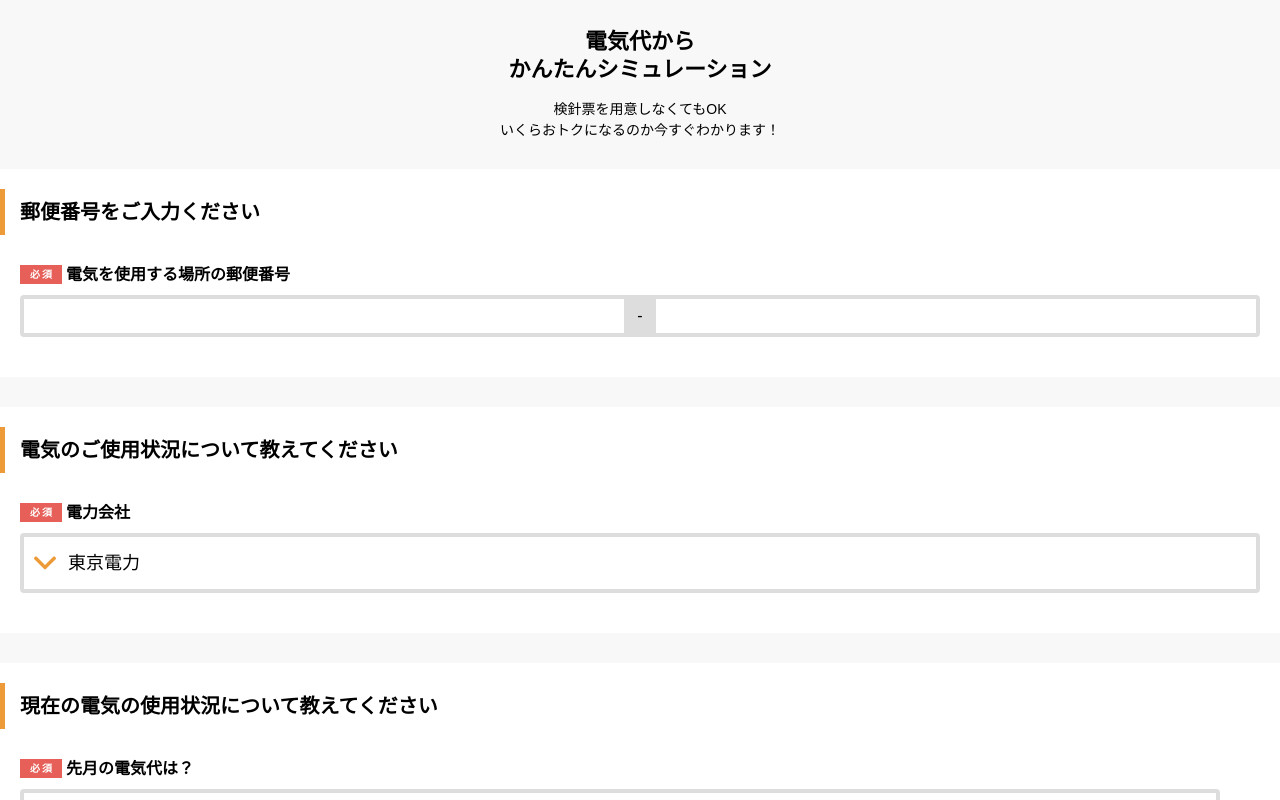
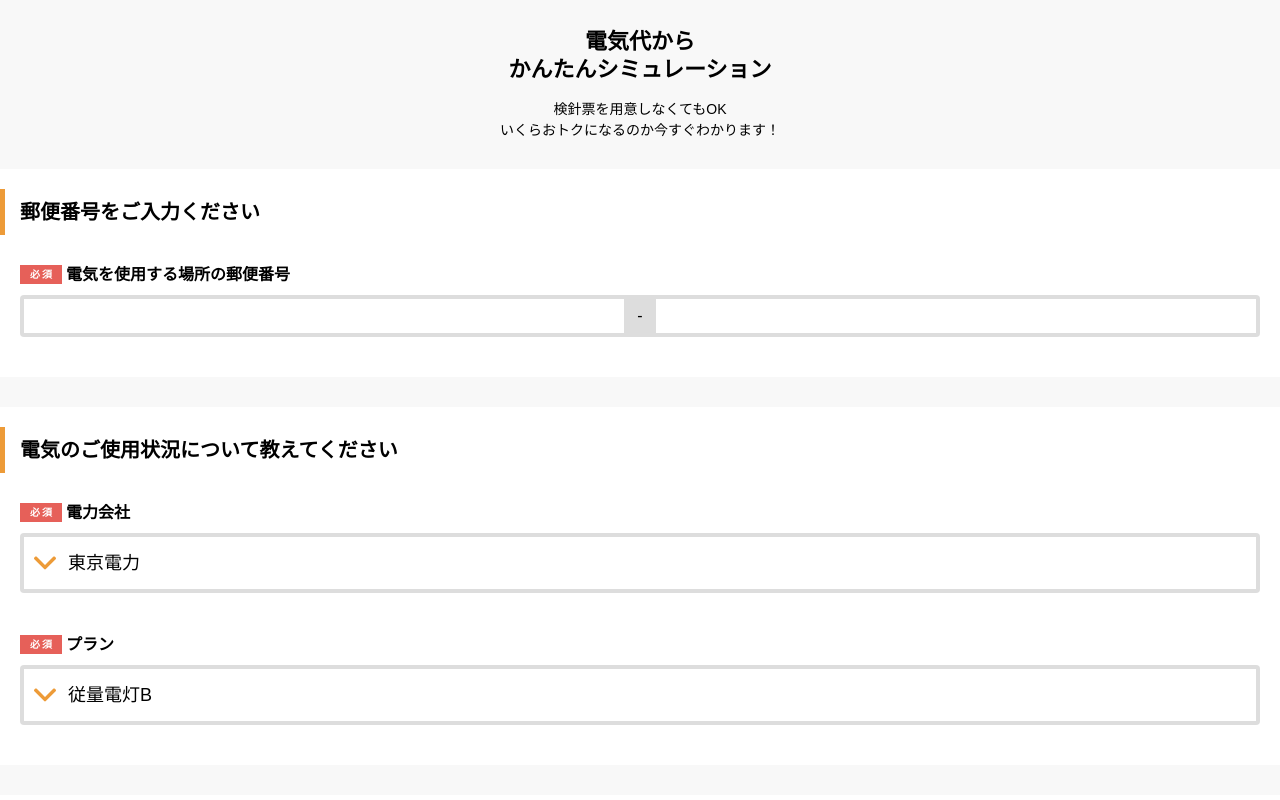
Before and after one commit to enechange/coding-challenge, a React (Create React App) app in the folder frontend_challenge_3/challenges/yuto-ono/: page / in a window 1280 px wide. Shown: the top 800 px of the page. Built offline with nearby package versions, Linux system fonts and the light colour scheme.

Commit message:
プラン選択

```diff
--- a/frontend_challenge_3/challenges/yuto-ono/src/App.tsx
+++ b/frontend_challenge_3/challenges/yuto-ono/src/App.tsx
@@ -12,6 +12,7 @@ type Inputs = {
   zip2: string
   area: string
   company: string
+  plan: string
 }
 
 const App: React.FC = () => {
--- /dev/null
+++ b/frontend_challenge_3/challenges/yuto-ono/src/components/PlanSelect.tsx
@@ -0,0 +1,41 @@
+import { useEffect, useLayoutEffect, useState } from "react"
+import { useFormContext, useWatch } from "react-hook-form"
+import Field from "../components/Field"
+import Label from "../components/Label"
+import Select from "../components/Select"
+import {
+  kansaiPlans,
+  tokyoPlans
+} from "../utilities/SelectOptions"
+
+const PlanSelect: React.FC = () => {
+  const { register, setValue, clearErrors } = useFormContext()
+  const area = (useWatch({ name: "area" }) ?? "") as string
+  const [plans, setPlans] = useState(tokyoPlans)
+
+  // エリアによってプランの選択肢を切り替え
+  useLayoutEffect(() => {
+    if ("関西電力エリア" === area) {
+      setPlans(kansaiPlans)
+    } else {
+      setPlans(tokyoPlans)
+    }
+  }, [area])
+
+  useEffect(() => {
+    setValue("plan", plans[0].value)
+  }, [plans])
+
+  return (
+    <Field>
+      <Label htmlFor="company" required={true}>プラン</Label>
+      <Select
+        name="company"
+        options={plans}
+        registerReturn={register("plan")}
+      />
+    </Field>
+  )
+}
+
+export default PlanSelect
--- a/frontend_challenge_3/challenges/yuto-ono/src/partials/Status1.tsx
+++ b/frontend_challenge_3/challenges/yuto-ono/src/partials/Status1.tsx
@@ -1,5 +1,6 @@
 import CompanySelect from "../components/CompanySelect"
 import Heading from "../components/Heading"
+import PlanSelect from "../components/PlanSelect"
 import Section from "../components/Section"
 
 const Status1: React.FC = () => {
@@ -7,6 +8,7 @@ const Status1: React.FC = () => {
     <Section>
       <Heading>電気のご使用状況について教えてください</Heading>
       <CompanySelect />
+      <PlanSelect />
     </Section>
   )
 }
--- a/frontend_challenge_3/challenges/yuto-ono/src/utilities/SelectOptions.tsx
+++ b/frontend_challenge_3/challenges/yuto-ono/src/utilities/SelectOptions.tsx
@@ -17,3 +17,26 @@ export const kansaiOptions: SelectOptions = [
   { value: "関西電力" },
   { value: "その他" },
 ]
+
+// 東京電力プラン
+export const tokyoPlans: SelectOptions = [
+  { value: "従量電灯B" },
+  { value: "従量電灯C" },
+]
+
+// 関西電力プラン
+export const kansaiPlans: SelectOptions = [
+  { value: "従量電灯A" },
+  { value: "従量電灯B" },
+]
+
+// 契約容量1
+export const capacityOptions1 = [
+  { value: "10A" },
+  { value: "15A" },
+  { value: "20A" },
+  { value: "30A" },
+  { value: "40A" },
+  { value: "50A" },
+  { value: "60A" },
+]
```
